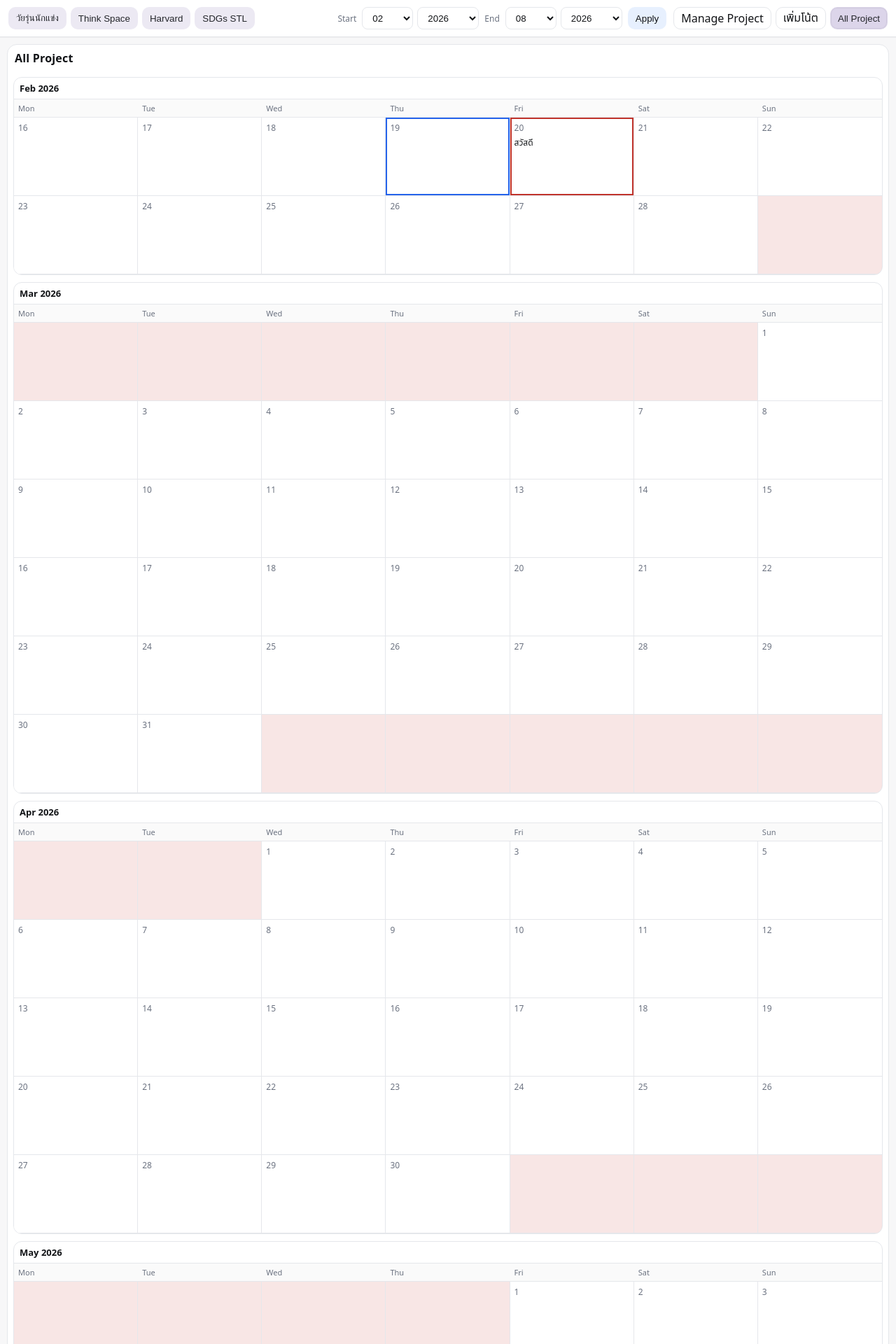
After one commit to Makphong/Pamda, a Flask app: page /all in a window 1280 px wide. The commit adds this page. Shown: the top 1920 px of the page at 70% size. Run offline with Flask 3, Linux system fonts and the light colour scheme; data comes from the database, SQL or seed files in the repository; both versions use the stored data as it was after the commit; data that the repository does not hold is empty.

Commit message:
เพิ่มปุ่ม ALL Project

```diff
--- a/app.py
+++ b/app.py
@@ -6,7 +6,7 @@ import datetime as dt
 import calendar as cal
 from dataclasses import dataclass
 from typing import Dict, List, Optional, Tuple
-
+from urllib.parse import urlparse, parse_qs
 from flask import Flask, render_template, request, redirect, url_for, session, flash
 
 # Google Calendar (server-side OAuth)
@@ -69,11 +69,14 @@ def init_db() -> None:
                 project_id INTEGER NOT NULL,
                 day TEXT NOT NULL,         -- YYYY-MM-DD
                 text TEXT NOT NULL,
+                start_time TEXT,           -- HH:MM (NULL/empty = all-day)
+                end_time TEXT,             -- HH:MM
                 sort_index INTEGER NOT NULL DEFAULT 0,
                 created_at TEXT NOT NULL,
                 updated_at TEXT NOT NULL,
                 FOREIGN KEY(project_id) REFERENCES projects(id)
             );
+
             CREATE INDEX IF NOT EXISTS idx_note_items_pid_day
               ON note_items(project_id, day);
 
@@ -124,7 +127,7 @@ def init_db() -> None:
             """
         )
 
-        # --- lightweight migrations (keep existing instance DB working) ---
+# --- lightweight migrations (keep existing instance DB working) ---
         try:
             con.execute("ALTER TABLE projects ADD COLUMN overview_note TEXT")
         except Exception:
@@ -136,11 +139,21 @@ def init_db() -> None:
             pass
 
         try:
+            con.execute("ALTER TABLE note_items ADD COLUMN start_time TEXT")
+        except Exception:
+            pass
+
+        try:
+            con.execute("ALTER TABLE note_items ADD COLUMN end_time TEXT")
+        except Exception:
+            pass
+
+        try:
             con.execute("ALTER TABLE projects ADD COLUMN link_url TEXT")
         except Exception:
             pass
 
-        # --- migrate legacy notes(content) -> note_items(text) (one-time, safe) ---
+        # --- migrate legacy notes
         try:
             now = dt.datetime.utcnow().isoformat(timespec="seconds") + "Z"
 
@@ -343,6 +356,28 @@ def toggle_project_visible(pid: int) -> None:
 
 
 # ---------- note items (sub-notes) ----------
+def _note_item_label(start_time: Optional[str], end_time: Optional[str], text: str) -> str:
+    st = (start_time or "").strip()
+    et = (end_time or "").strip()
+    if st:
+        if et:
+            return f"{st}-{et} {text}"
+        return f"{st} {text}"
+    return text
+
+
+def _clean_time_field(s: Optional[str]) -> Optional[str]:
+    s = (s or "").strip()
+    if not s:
+        return None
+    # HTML <input type="time"> returns HH:MM
+    try:
+        dt.time.fromisoformat(s)
+    except Exception:
+        return None
+    return s[:5]
+
+
 def get_note_items_map(
     project_ids: List[int], start_day: dt.date, end_day: dt.date
 ) -> Dict[Tuple[int, str], List[dict]]:
@@ -351,12 +386,20 @@ def get_note_items_map(
 
     with db() as con:
         q = """
-            SELECT id, project_id, day, text, sort_index
+            SELECT id, project_id, day, text, start_time, end_time, sort_index
             FROM note_items
             WHERE project_id IN ({})
               AND day >= ?
               AND day <= ?
-            ORDER BY project_id ASC, day ASC, sort_index ASC, id ASC
+            ORDER BY
+              project_id ASC,
+              day ASC,
+              CASE WHEN start_time IS NULL OR TRIM(start_time)='' THEN 1 ELSE 0 END ASC,
+              start_time ASC,
+              CASE WHEN end_time IS NULL OR TRIM(end_time)='' THEN 1 ELSE 0 END ASC,
+              end_time ASC,
+              sort_index ASC,
+              id ASC
         """.format(",".join(["?"] * len(project_ids)))
         args = list(project_ids) + [start_day.isoformat(), end_day.isoformat()]
         rows = con.execute(q, args).fetchall()
@@ -364,14 +407,36 @@ def get_note_items_map(
     out: Dict[Tuple[int, str], List[dict]] = {}
     for r in rows:
         key = (int(r["project_id"]), r["day"])
-        out.setdefault(key, []).append({"id": int(r["id"]), "text": r["text"]})
+        out.setdefault(key, []).append(
+            {
+                "id": int(r["id"]),
+                "text": r["text"],
+                "start_time": r["start_time"],
+                "end_time": r["end_time"],
+                "label": _note_item_label(r["start_time"], r["end_time"], r["text"]),
+            }
+        )
     return out
 
 
-def add_note_item(project_id: int, day: str, text: str) -> None:
+def add_note_item(
+    project_id: int,
+    day: str,
+    text: str,
+    start_time: Optional[str] = None,
+    end_time: Optional[str] = None,
+) -> None:
     text = (text or "").strip()
     if not text:
         return
+
+    st = _clean_time_field(start_time)
+    et = _clean_time_field(end_time)
+
+    # If start time is missing => treat as all-day (ignore end)
+    if not st:
+        st = None
+        et = None
 
     now = dt.datetime.utcnow().isoformat(timespec="seconds") + "Z"
 
@@ -387,26 +452,39 @@ def add_note_item(project_id: int, day: str, text: str) -> None:
 
         con.execute(
             """
-            INSERT INTO note_items(project_id, day, text, sort_index, created_at, updated_at)
-            VALUES(?,?,?,?,?,?)
+            INSERT INTO note_items(project_id, day, text, start_time, end_time, sort_index, created_at, updated_at)
+            VALUES(?,?,?,?,?,?,?,?)
             """,
-            (project_id, day, text, int(nxt), now, now),
+            (project_id, day, text, st, et, int(nxt), now, now),
         )
 
 
-def edit_note_item(project_id: int, item_id: int, text: str) -> None:
+def edit_note_item(
+    project_id: int,
+    item_id: int,
+    text: str,
+    start_time: Optional[str] = None,
+    end_time: Optional[str] = None,
+) -> None:
     text = (text or "").strip()
     now = dt.datetime.utcnow().isoformat(timespec="seconds") + "Z"
+
+    st = _clean_time_field(start_time)
+    et = _clean_time_field(end_time)
+
+    if not st:
+        st = None
+        et = None
 
     with db() as con:
         if text:
             con.execute(
                 """
                 UPDATE note_items
-                SET text=?, updated_at=?
+                SET text=?, start_time=?, end_time=?, updated_at=?
                 WHERE id=? AND project_id=?
                 """,
-                (text, now, item_id, project_id),
+                (text, st, et, now, item_id, project_id),
             )
         else:
             # empty text => delete
@@ -1005,10 +1083,278 @@ def index():
     )
 
 
+# ---------- All Projects (read-only combined view) ----------
+def get_all_note_items_by_day_range(
+    start_day: dt.date, end_day: dt.date
+) -> Dict[str, List[dict]]:
+    with db() as con:
+        rows = con.execute(
+            """
+            SELECT ni.id, ni.project_id, p.name AS project_name, ni.day,
+                   ni.text, ni.start_time, ni.end_time, ni.sort_index
+            FROM note_items ni
+            JOIN projects p ON p.id = ni.project_id
+            WHERE p.is_deleted=0
+              AND ni.day >= ?
+              AND ni.day <= ?
+            ORDER BY
+              ni.day ASC,
+              CASE WHEN ni.start_time IS NULL OR TRIM(ni.start_time)='' THEN 1 ELSE 0 END ASC,
+              ni.start_time ASC,
+              CASE WHEN ni.end_time IS NULL OR TRIM(ni.end_time)='' THEN 1 ELSE 0 END ASC,
+              ni.end_time ASC,
+              p.name ASC,
+              ni.sort_index ASC,
+              ni.id ASC
+            """,
+            (start_day.isoformat(), end_day.isoformat()),
+        ).fetchall()
+
+    out: Dict[str, List[dict]] = {}
+    for r in rows:
+        day = r["day"]
+        out.setdefault(day, []).append(
+            {
+                "id": int(r["id"]),
+                "project_id": int(r["project_id"]),
+                "project_name": r["project_name"],
+                "text": r["text"],
+                "start_time": r["start_time"],
+                "end_time": r["end_time"],
+                "label": _note_item_label(r["start_time"], r["end_time"], r["text"]),
+            }
+        )
+    return out
+
+
+def get_all_note_items_day(day: str) -> List[dict]:
+    with db() as con:
+        rows = con.execute(
+            """
+            SELECT ni.id, ni.project_id, p.name AS project_name,
+                   ni.text, ni.start_time, ni.end_time, ni.sort_index
+            FROM note_items ni
+            JOIN projects p ON p.id = ni.project_id
+            WHERE p.is_deleted=0
+              AND ni.day = ?
+            ORDER BY
+              CASE WHEN ni.start_time IS NULL OR TRIM(ni.start_time)='' THEN 1 ELSE 0 END ASC,
+              ni.start_time ASC,
+              CASE WHEN ni.end_time IS NULL OR TRIM(ni.end_time)='' THEN 1 ELSE 0 END ASC,
+              ni.end_time ASC,
+              p.name ASC,
+              ni.sort_index ASC,
+              ni.id ASC
+            """,
+            (day,),
+        ).fetchall()
+
+    return [
+        {
+            "id": int(r["id"]),
+            "project_id": int(r["project_id"]),
+            "project_name": r["project_name"],
+            "text": r["text"],
+            "start_time": r["start_time"],
+            "end_time": r["end_time"],
+            "label": _note_item_label(r["start_time"], r["end_time"], r["text"]),
+        }
+        for r in rows
+    ]
+
+
+@app.get("/all")
+def all_projects():
+    # Date range controls (same behavior as /)
+    today = dt.date.today()
+    default_start = MonthRef(today.year, today.month)
+    default_end_date = today + dt.timedelta(days=185)
+    default_end = MonthRef(default_end_date.year, default_end_date.month)
+
+    try:
+        sy = int(request.args.get("start_year", default_start.year))
+        sm = int(request.args.get("start_month", default_start.month))
+        ey = int(request.args.get("end_year", default_end.year))
+        em = int(request.args.get("end_month", default_end.month))
+        start = MonthRef(sy, sm)
+        end = MonthRef(ey, em)
+        if (end.year, end.month) < (start.year, start.month):
+            start, end = end, start
+    except Exception:
+        start, end = default_start, default_end
+
+    months = month_range(start, end)
+    month_grids = {m.key: build_month_grid(m) for m in months}
+
+    week_start = today - dt.timedelta(days=today.weekday())  # Monday start
+
+    kept_months = []
+    kept_grids = {}
+
+    for m in months:
+        kept_weeks = []
+        for week in month_grids[m.key]:
+            ds = [d for d in week if d is not None]
+            if not ds:
+                continue
+            if max(ds) < week_start:
+                continue
+            kept_weeks.append(week)
+
+        if kept_weeks:
+            kept_months.append(m)
+            kept_grids[m.key] = kept_weeks
+
+    if not kept_months:
+        cur_m = MonthRef(today.year, today.month)
+        months = [cur_m]
+        grid = build_month_grid(cur_m)
+        month_grids = {
+            cur_m.key: [
+                w for w in grid if any((d is not None and d >= week_start) for d in w)
+            ]
+        }
+    else:
+        months = kept_months
+        month_grids = kept_grids
+
+    start_day = dt.date(months[0].year, months[0].month, 1)
+    _, end_last = month_first_last(months[-1])
+
+    # All note items across all projects, but show max 5 per day on calendar
+    by_day = get_all_note_items_by_day_range(start_day, end_last)
+    day_items = {day: items[:5] for day, items in by_day.items()}
+
+    # Google events counts (same as /)
+    gcal_linked = False
+    gcal_counts: Dict[str, int] = {}
+
+    if google_client_config_ok():
+        creds = token_get(session["user_key"])
+        if creds:
+            gcal_linked = True
+            try:
+                creds = google_creds_valid(creds)
+                token_put(session["user_key"], creds)
+
+                start_dt = dt.datetime.combine(start_day, dt.time.min)
+                end_dt = dt.datetime.combine(end_last + dt.timedelta(days=1), dt.time.min)
+
+                raw_by_day = gcal_events_by_day(creds, start_dt, end_dt)
+                norm_by_day = {
+                    day: [_gcal_norm_event(ev) for ev in evs]
+                    for day, evs in raw_by_day.items()
+                }
+
+                gcal_store_range(
+                    session["user_key"],
+                    norm_by_day,
+                    start_day.isoformat(),
+                    end_last.isoformat(),
+                )
+
+                gcal_counts = {day: len(evs) for day, evs in norm_by_day.items() if evs}
+
+            except Exception:
+                stored = gcal_load_range(
+                    session["user_key"], start_day.isoformat(), end_last.isoformat()
+                )
+                gcal_counts = {day: len(evs) for day, evs in stored.items() if evs}
+
+    years = list(range(today.year - 3, today.year + 4))
+
+    return render_template(
+        "all.html",
+        months=months,
+        month_grids=month_grids,
+        years=years,
+        start=start,
+        end=end,
+        day_items=day_items,
+        gcal_counts=gcal_counts,
+        gcal_ready=google_client_config_ok(),
+        gcal_linked=gcal_linked,
+        today_iso=today.isoformat(),
+        theme=get_theme(),
+    )
+
+
+@app.get("/all/<day>")
+def all_projects_day(day: str):
+    try:
+        dt.date.fromisoformat(day)
+    except Exception:
+        return redirect(url_for("all_projects"))
+
+    items = get_all_note_items_day(day)
+    gcal_events = gcal_load_day(session["user_key"], day)
+
+    return render_template(
+        "all_day.html",
+        day=day,
+        items=items,
+        gcal_events=gcal_events,
+        theme=get_theme(),
+    )
+
+
 @app.post("/tools/toggle_project/<int:pid>")
 def tools_toggle_project(pid: int):
     toggle_project_visible(pid)
-    return redirect(request.referrer or url_for("index"))
+
+    ref = request.referrer or ""
+    try:
+        u = urlparse(ref)
+        # ถ้ากดจากหน้า All Project ให้ไปหน้า index (โฟกัสโปรเจกต์ที่กด)
+        if u.path.startswith("/all"):
+            q = parse_qs(u.query or "")
+            params = {k: (v[0] if v else "") for k, v in q.items()}
+            params = {k: v for k, v in params.items() if v}
+            return redirect(url_for("index", **params))
+    except Exception:
+        pass
+
+    return redirect(ref or url_for("index"))
+
+
+@app.post("/tools/toggle_all")
+def tools_toggle_all():
+    # คงช่วงเดือนเดิมถ้ามีส่งมา
+    params = {}
+    for k in ["start_year", "start_month", "end_year", "end_month"]:
+        v = (request.form.get(k) or "").strip()
+        if v:
+            params[k] = v
+
+    ref = request.referrer or ""
+    try:
+        u = urlparse(ref)
+        # ถ้าอยู่หน้า All แล้วกด All อีกครั้ง -> กลับหน้า index (แสดง 4 โปรเจกต์เดิม)
+        if u.path.startswith("/all"):
+            return redirect(url_for("index", **params))
+    except Exception:
+        pass
+
+    # ถ้าไม่ได้อยู่หน้า All -> ไปหน้า All
+    return redirect(url_for("all_projects", **params))
+
+
+
+@app.post("/tools/show_default")
+def tools_show_default():
+    # กลับไปค่าเริ่มต้น 4 โปรเจกต์แรก
+    ps = list_projects()
+    default_ids = [int(p["id"]) for p in ps[:4]]
+    set_visible_project_ids(default_ids)
+
+    # พยายามคงช่วงวันที่ (ถ้ามีส่งมาจากฟอร์ม)
+    params = {}
+    for k in ["start_year", "start_month", "end_year", "end_month"]:
+        v = (request.form.get(k) or "").strip()
+        if v:
+            params[k] = v
+
+    return redirect(url_for("index", **params))
 
 
 @app.post("/tools/theme")
@@ -1262,13 +1608,20 @@ def note(pid: int, day: str):
 
         items = con.execute(
             """
-            SELECT id, text
+            SELECT id, text, start_time, end_time
             FROM note_items
             WHERE project_id=? AND day=?
-            ORDER BY sort_index ASC, id ASC
+            ORDER BY
+              CASE WHEN start_time IS NULL OR TRIM(start_time)='' THEN 1 ELSE 0 END ASC,
+              start_time ASC,
+              CASE WHEN end_time IS NULL OR TRIM(end_time)='' THEN 1 ELSE 0 END ASC,
+              end_time ASC,
+              sort_index ASC,
+              id ASC
             """,
             (pid, day),
         ).fetchall()
+
 
     # Google Calendar events for this day (stored in DB)
     gcal_events = gcal_load_day(session["user_key"], day)
@@ -1277,7 +1630,7 @@ def note(pid: int, day: str):
         "note.html",
         project=proj,
         day=day,
-        items=[{"id": int(r["id"]), "text": r["text"]} for r in items],
+        items=[{"id": int(r["id"]), "text": r["text"], "start_time": r["start_time"], "end_time": r["end_time"], "label": _note_item_label(r["start_time"], r["end_time"], r["text"])} for r in items],
         gcal_events=gcal_events,
         theme=get_theme(),
     )
@@ -1304,8 +1657,11 @@ def note_add_item(pid: int, day: str):
         return redirect(url_for("index"))
 
     text = (request.form.get("text") or "").strip()
+    start_time = request.form.get("start_time")
+    end_time = request.form.get("end_time")
+
     if text:
-        add_note_item(pid, day, text)
+        add_note_item(pid, day, text, start_time=start_time, end_time=end_time)
     return redirect(url_for("note", pid=pid, day=day))
 
 
@@ -1317,7 +1673,10 @@ def note_edit_item(pid: int, day: str, item_id: int):
         return redirect(url_for("index"))
 
     text = (request.form.get("text") or "").strip()
-    edit_note_item(pid, item_id, text)
+    start_time = request.form.get("start_time")
+    end_time = request.form.get("end_time")
+
+    edit_note_item(pid, item_id, text, start_time=start_time, end_time=end_time)
     return redirect(url_for("note", pid=pid, day=day))
 
 
--- a/static/styles.css
+++ b/static/styles.css
@@ -577,6 +577,11 @@ a{ color:inherit; text-decoration:none; }
   width: 100%;
 }
 
+.input--time{
+  width: 120px;
+  font-variant-numeric: tabular-nums;
+}
+
 .note__add {
   align-items: stretch;
 }
--- /dev/null
+++ b/templates/all.html
@@ -0,0 +1,74 @@
+{% extends "base.html" %}
+{% block content %}
+
+<section class="calendar">
+  <div class="projects-grid projects-grid--1">
+    <article class="project">
+      <div class="project__header">
+        <h2 class="project__title">All Project</h2>
+
+      </div>
+
+      <div class="project__months">
+        {% for m in months %}
+        <section class="month">
+          <div class="month__head">
+            <div class="month__label">{{ m.label }}</div>
+          </div>
+
+          <div class="month__dow">
+            <div>Mon</div>
+            <div>Tue</div>
+            <div>Wed</div>
+            <div>Thu</div>
+            <div>Fri</div>
+            <div>Sat</div>
+            <div>Sun</div>
+          </div>
+
+          <div class="month__grid">
+            {% for week in month_grids[m.key] %}
+            {% for d in week %}
+            {% if d is none %}
+            <div class="day day--empty"></div>
+            {% else %}
+            {% set items = day_items.get(d.isoformat(), []) %}
+            {% set gcal_n = gcal_counts.get(d.isoformat(), 0) %}
+
+            <a class="day
+              {{ 'has-note' if items|length > 0 else '' }}
+              {{ 'is-today' if d.isoformat()==today_iso else '' }}"
+              href="{{ url_for('all_projects_day', day=d.isoformat()) }}"
+              title="{{ d.isoformat() }}">
+
+              <div class="day__top">
+                <div class="day__num">{{ d.day }}</div>
+              </div>
+
+              {% if gcal_n %}
+              <span class="gcal-dot" title="{{ gcal_n }} event(s)"></span>
+              {% endif %}
+
+              <div class="day__items">
+                {% for i in range(5) %}
+                  {% if i < items|length %}
+                    <div class="day__item">{{ items[i].label }}</div>
+                  {% else %}
+                    <div class="day__item day__item--empty">&nbsp;</div>
+                  {% endif %}
+                {% endfor %}
+              </div>
+
+            </a>
+            {% endif %}
+            {% endfor %}
+            {% endfor %}
+          </div>
+        </section>
+        {% endfor %}
+      </div>
+    </article>
+  </div>
+</section>
+
+{% endblock %}
--- a/templates/base.html
+++ b/templates/base.html
@@ -1,23 +1,26 @@
 <!doctype html>
 <html lang="th">
+
 <head>
   <meta charset="utf-8" />
   <meta name="viewport" content="width=device-width, initial-scale=1" />
   <title>PM Multi-Project Calendar</title>
   <link rel="stylesheet" href="{{ url_for('static', filename='styles.css') }}">
 </head>
+
 <body class="theme-{{ theme }}">
   <header class="topbar">
     <!-- <div class="topbar__title">Tools</div> -->
 
     <div class="topbar__group topbar__group--projects" aria-label="Project picker">
+      {% set is_all = request.endpoint in ['all_projects','all_projects_day'] %}
+
       {% for p in all_projects %}
       <form class="inline" method="post" action="{{ url_for('tools_toggle_project', pid=p.id) }}">
-          <button class="btn btn--chip {{ 'is-on' if (p.id in visible_ids) else '' }}" type="submit"
+          <button class="btn btn--chip {{ 'is-on' if ((not is_all) and (p.id in visible_ids)) else '' }}" type="submit"
                   title="Toggle {{ p.name }}">
             {{ p.name }}
-          </button>
-        </form>
+          </button>      </form>
       {% endfor %}
     </div>
 
@@ -60,6 +63,17 @@
     <div class="topbar__group topbar__group--actions">
       <a class="btn btn--ghost" href="{{ url_for('manage') }}">Manage Project</a>
       <a class="btn btn--ghost" href="{{ url_for('tools_bulk_note') }}">เพิ่มโน้ต</a>
+
+      <form class="inline" method="post" action="{{ url_for('tools_toggle_all') }}">
+        {% for k, v in request.args.items() %}
+        <input type="hidden" name="{{ k }}" value="{{ v }}">
+        {% endfor %}
+        <button class="btn btn--chip {{ 'is-on' if request.endpoint in ['all_projects','all_projects_day'] else '' }}"
+          type="submit" title="All Project">
+          All Project
+        </button>
+      </form>
+
       <!-- <form class="inline" method="post" action="{{ url_for('tools_theme') }}">
         <button class="btn btn--ghost" type="submit">{{ 'Night' if theme=='light' else 'Day' }}</button>
       </form> -->
@@ -85,4 +99,5 @@
 
   </footer>
 </body>
+
 </html>
--- a/templates/index.html
+++ b/templates/index.html
@@ -129,7 +129,7 @@
               <div class="day__items">
                 {% for i in range(3) %}
                   {% if i < items|length %}
-                    <div class="day__item">{{ items[i].text }}</div>
+                    <div class="day__item">{{ items[i].label }}</div>
                   {% else %}
                     <div class="day__item day__item--empty">&nbsp;</div>
                   {% endif %}
```
Also changed, not shown: templates/all_day.html (added, +41 -0 lines), templates/note.html (+24 -12 lines), instance/app.db. Lines whose indentation alone changed are shown as unchanged.
